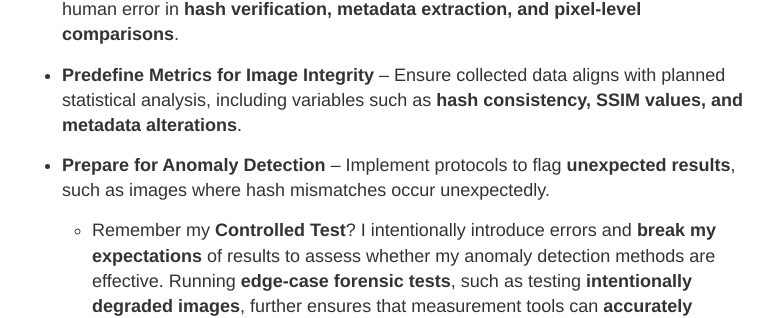
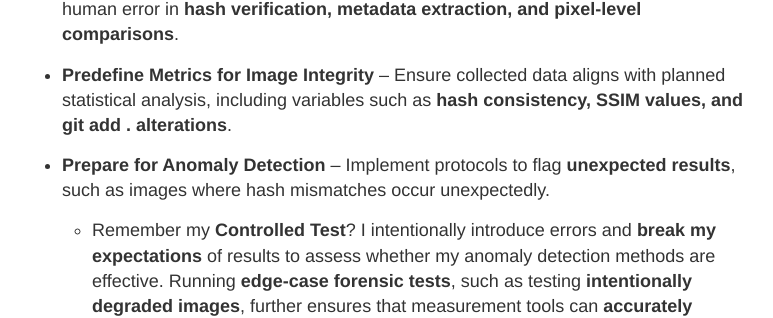
Before and after one commit to ronin4n6labs/Ronin4n6Labs.github.io, a Jekyll site: the page built from _posts/2025-04-25-Idea-to-Experiment-Post.md, in a window 1280 px wide and 900 px high, scrolled down 11514 px. Shown: the part 170-488 px from the top of the window, without its empty margins (248-1021 px from the left). Built offline with Jekyll 4.4.1, drawn with Linux system fonts in a browser that asks for light colours.

Commit message:
Updated blog post with latest revisions

```diff
--- a/_posts/2025-04-25-Idea-to-Experiment-Post.md
+++ b/_posts/2025-04-25-Idea-to-Experiment-Post.md
@@ -298,7 +298,7 @@ Statistical analysis depends on **clean, structured data**—refining collection
 
 - **Automate Data Collection Where Possible** – Using **scripted tools** minimizes human error in **hash verification, metadata extraction, and pixel-level comparisons**.
 
-- **Predefine Metrics for Image Integrity** – Ensure collected data aligns with planned statistical analysis, including variables such as **hash consistency, SSIM values, and metadata alterations**.
+- **Predefine Metrics for Image Integrity** – Ensure collected data aligns with planned statistical analysis, including variables such as **hash consistency, SSIM values, and git add . alterations**.
 
 - **Prepare for Anomaly Detection** – Implement protocols to flag **unexpected results**, such as images where hash mismatches occur unexpectedly.
   - Remember my **Controlled Test**? I intentionally introduce errors and **break my expectations** of results to assess whether my anomaly detection methods are effective. Running **edge-case forensic tests**, such as testing **intentionally degraded images**, further ensures that measurement tools can **accurately capture alterations**.
```
